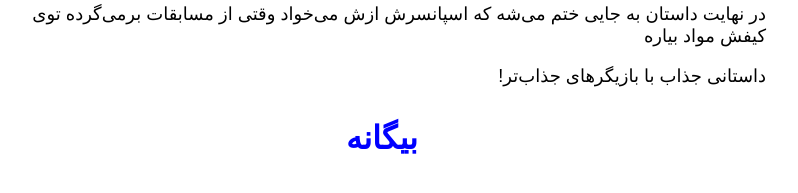
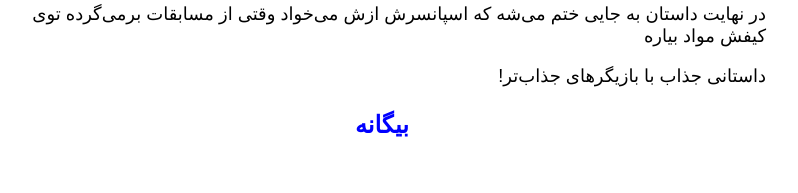
Before and after one commit to darkblog/darkblog.github.io, a Jekyll site: the page built from _posts/2023-8-19-4.md, in a window 1280 px wide. Shown: the part 340-533 px from the top of the page, without its empty margins (387-1185 px from the left). Built offline with Jekyll 4.4.1, drawn with Linux system fonts in a browser that asks for light colours.

Commit message:
Update post.html

```diff
--- a/_layouts/post.html
+++ b/_layouts/post.html
@@ -7,7 +7,7 @@
 <head>
 <title>{{ page.title }}</title>
 <meta name="viewport" content="width=device-width">
-<style>body{font-family:sans-serif;margin:auto;padding:0 1em;max-width:48em}p{font-size:large}a{text-decoration:none;color:blue}.center{text-align:center;font-size:xx-large;font-weight:bold}</style>
+<style>body{font-family:sans-serif;margin:auto;padding:0 1em;max-width:48em}p{font-size:large}a{text-decoration:none;color:blue}.center{text-align:center;font-size:x-large;font-weight:bold}</style>
 </head>
 <body>
 <h1>{{ page.title }}</h1>
```
